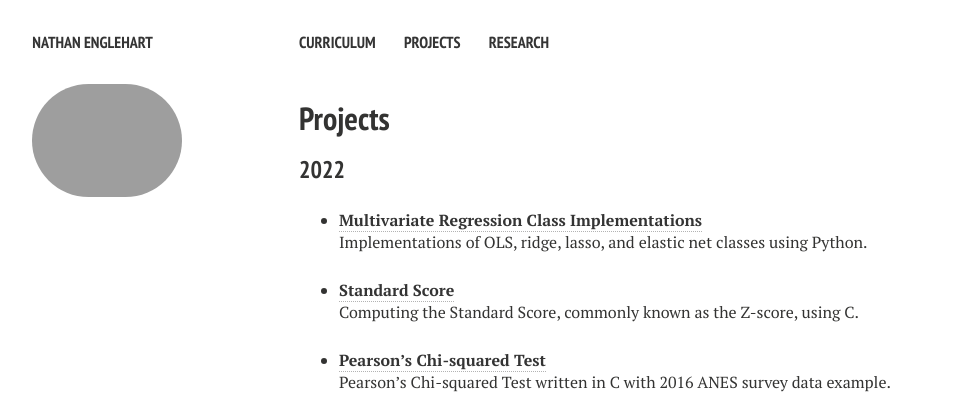
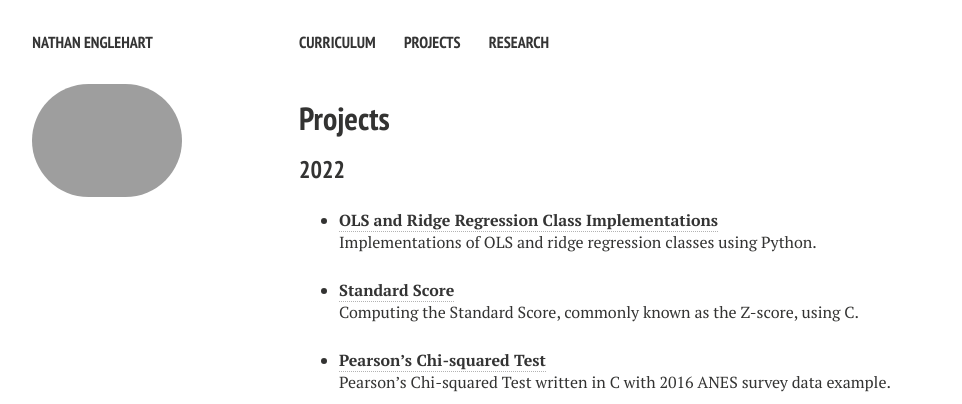
Before and after one commit to nathanenglehart/nathanenglehart.github.io, a Jekyll site: the page built from projects.md, in a window 1280 px wide. Shown: the top 404 px of the page, without its empty margins (21-983 px from the left). Built offline with Jekyll 4.4.1, drawn with Linux system fonts in a browser that asks for light colours; nearby versions of some CDN libraries.

Commit message:
Update projects.md

```diff
--- a/projects.md
+++ b/projects.md
@@ -23,8 +23,8 @@ comments: false
 
 <!--* [**Difference of Two Population Proportions Test**](https://nathanenglehart.github.io/difference-of-two-population-proportions-test)<br>
   Difference of Two Population Proportions Test written in C.<br>-->
-* [**Multivariate Regression Class Implementations**](https://nathanenglehart.github.io/regression)<br>
-  Implementations of OLS, ridge, lasso, and elastic net classes using Python. <br>
+* [**OLS and Ridge Regression Class Implementations**](https://nathanenglehart.github.io/regression)<br>
+  Implementations of OLS and ridge regression classes using Python. <br>
 
 * [**Standard Score**](https://nathanenglehart.github.io/z-score)<br>
   Computing the Standard Score, commonly known as the Z-score, using C.<br>
```
